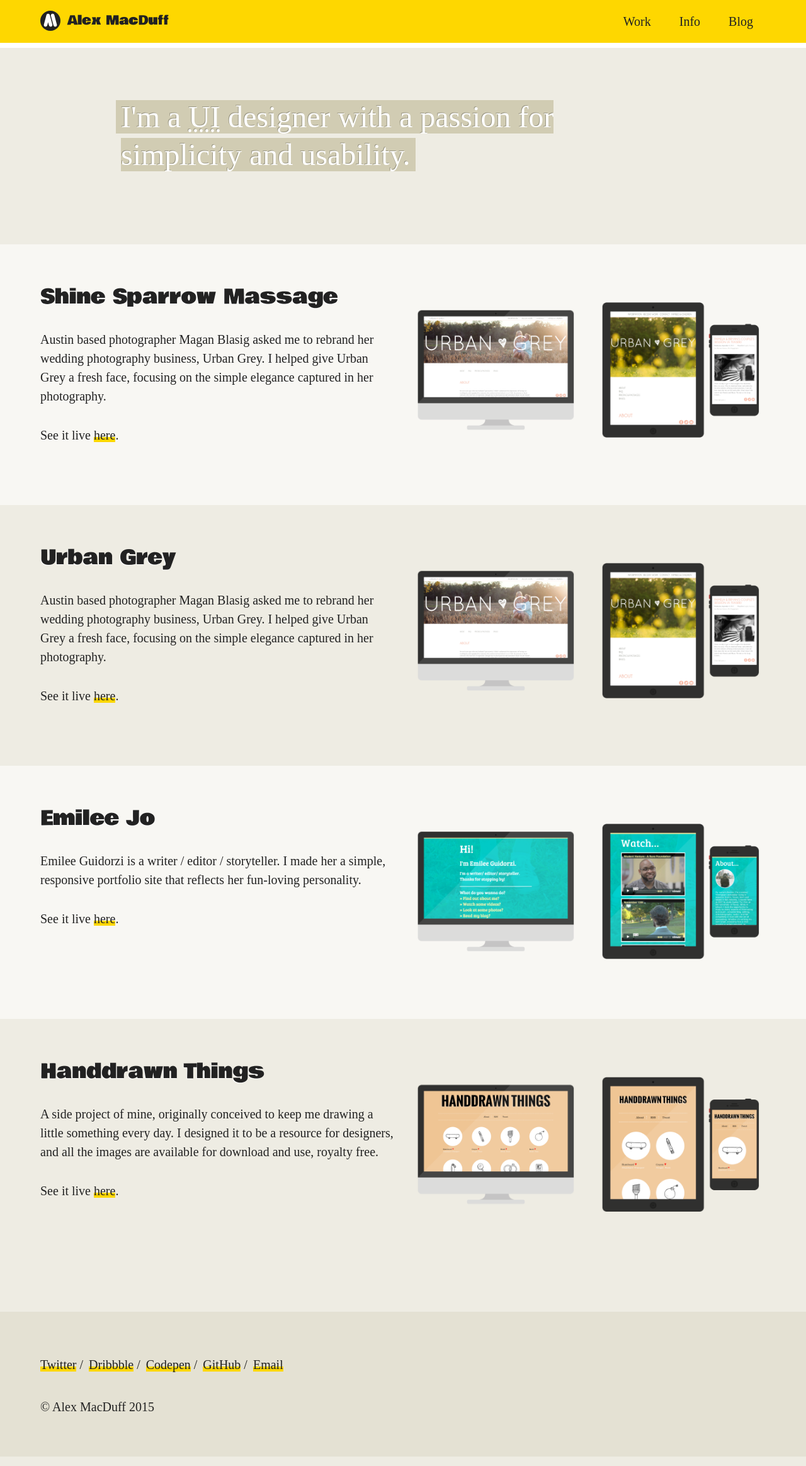
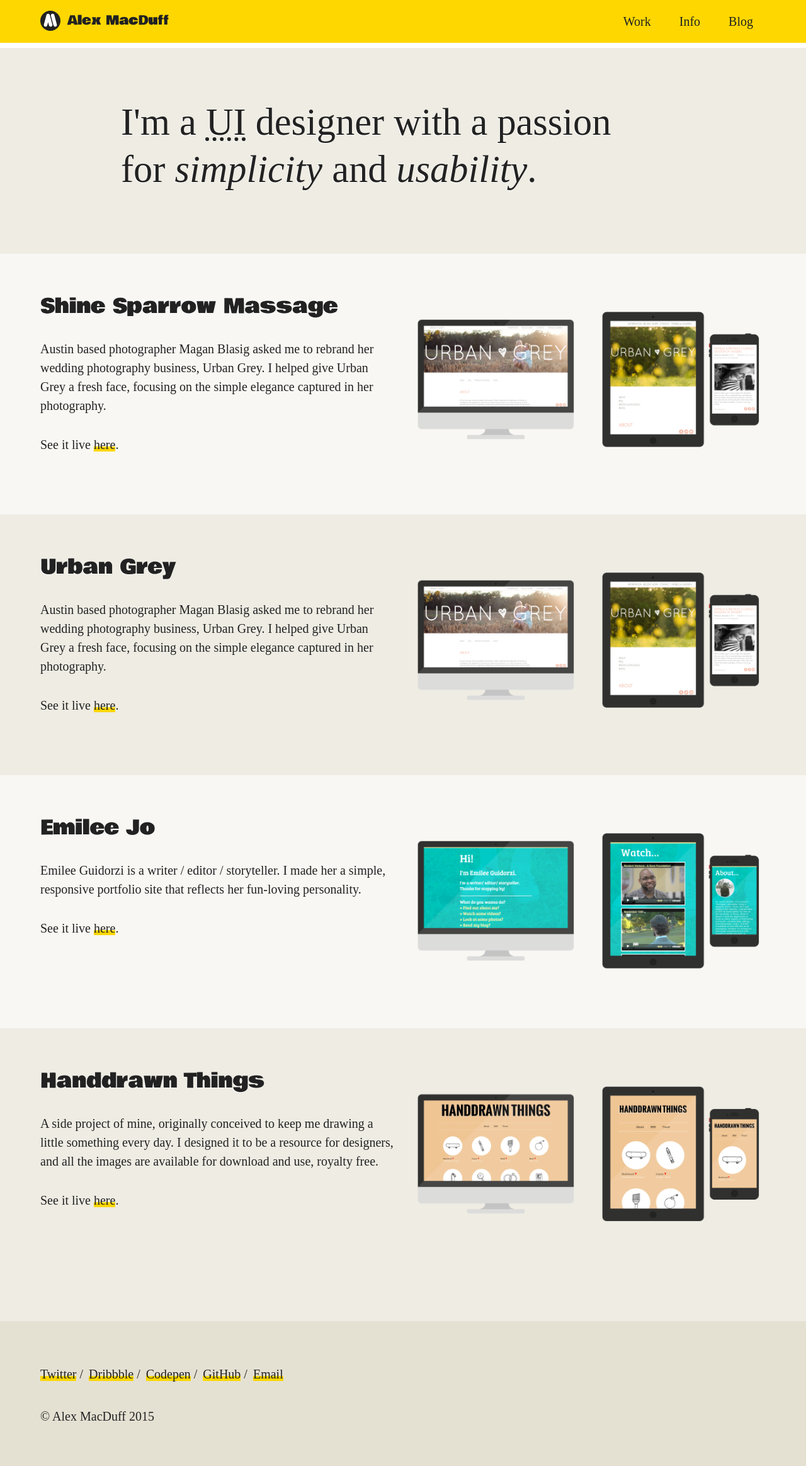
Before and after one commit to amacduff/alex-macduff-design, a Jekyll site: the page built from index.html, in a window 1280 px wide. Shown: the whole page at 63% size. Built offline with Jekyll 4.4.1, drawn with Linux system fonts in a browser that asks for light colours; nearby versions of some CDN libraries; some web fonts are replaced.

Commit message:
Adjust work header style

```diff
--- a/_includes/footer.html
+++ b/_includes/footer.html
@@ -11,3 +11,9 @@
         <p>&copy; Alex MacDuff 2015</p>
 
 </footer>
+
+<script src="http://code.jquery.com/jquery-2.1.4.min.js"></script>
+<script src="js/jquery.fittext.js"></script>
+<script type="text/javascript">
+	$("#fittext1").fitText(1.4);
+</script>
--- a/_sass/_global.scss
+++ b/_sass/_global.scss
@@ -6,6 +6,7 @@ body {
 	font: {
 		family: $font-text;
 	}
+	-webkit-font-smoothing: antialiased;
 }
 
 p {
@@ -37,7 +38,9 @@ a {
 
 }
 
-
+em {
+	font-style: italic;
+}
 
 img {
 	max-width: 100%;
--- a/_sass/_media_queries.scss
+++ b/_sass/_media_queries.scss
@@ -33,7 +33,7 @@
 
 	.ui-designer {
 		@include grid(8);
-		padding: 5rem 15%;
+		padding: 5rem 0 2rem 15%;
 	}
 
 	.project {
--- a/_sass/_work.scss
+++ b/_sass/_work.scss
@@ -3,18 +3,16 @@
 .ui-designer {
 	background-color: $color-background;
 	@include grid(11);
-	padding: 5rem 0 5rem 5%;
+	padding: 5rem 0 2rem 5%;
 
-	p {
-		background-color: darken($color-background, 15%);
-		box-shadow: 0.5rem 0 0 darken($color-background, 15%), -0.5rem 0 0 darken($color-background, 15%);
-		color: $color-highlight;
-		display: inline;
+	h1 {
+		color: $color-text;
 		font: {
+			family: $font-text;
 			@include fntz(3);
 		}
 		line-height: 1.25em;
-		text-shadow: -1px -1px 0 $color-shadow;
+		padding-bottom: 0;
 	}
 
 }
--- a/index.html
+++ b/index.html
@@ -4,7 +4,7 @@ layout: default
 
 <div class="ui-designer">
 
-    <p>I'm a <abbr title="User Interface">UI</abbr> designer with a passion for simplicity and usability.</p>
+    <h1 id="fittext1">I'm a <abbr title="User Interface">UI</abbr> designer with a passion for <em>simplicity</em> and <em>usability</em>.</p>
 
 </div>
 
--- /dev/null
+++ b/js/jquery.fittext.js
@@ -0,0 +1,44 @@
+/*global jQuery */
+/*!
+* FitText.js 1.0
+*
+* Copyright 2011, Dave Rupert http://daverupert.com
+* Released under the WTFPL license
+* http://sam.zoy.org/wtfpl/
+*
+* Date: Thu May 05 14:23:00 2011 -0600
+*/
+
+(function( $ ){
+
+	$.fn.fitText = function( kompressor, options ) {
+
+	    var settings = {
+        'minFontSize' : Number.NEGATIVE_INFINITY,
+        'maxFontSize' : Number.POSITIVE_INFINITY
+      };
+
+			return this.each(function(){
+				var $this = $(this);              // store the object
+				var compressor = kompressor || 1; // set the compressor
+
+        if ( options ) {
+          $.extend( settings, options );
+        }
+
+        // Resizer() resizes items based on the object width divided by the compressor * 10
+				var resizer = function () {
+					$this.css('font-size', Math.max(Math.min($this.width() / (compressor*10), parseFloat(settings.maxFontSize)), parseFloat(settings.minFontSize)));
+				};
+
+				// Call once to set.
+				resizer();
+
+				// Call on resize. Opera debounces their resize by default.
+      	$(window).resize(resizer);
+
+			});
+
+	};
+
+})( jQuery );
```
Also changed, not shown: 1 other file.
